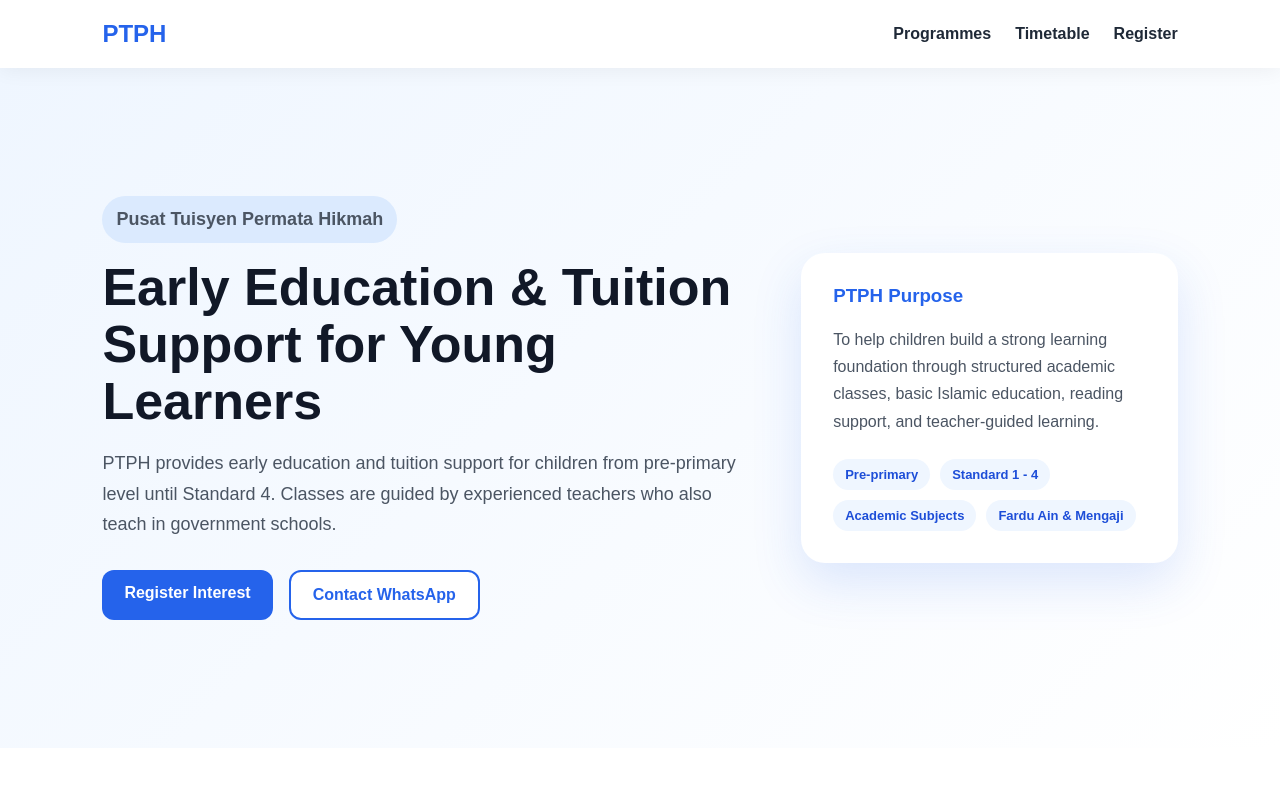
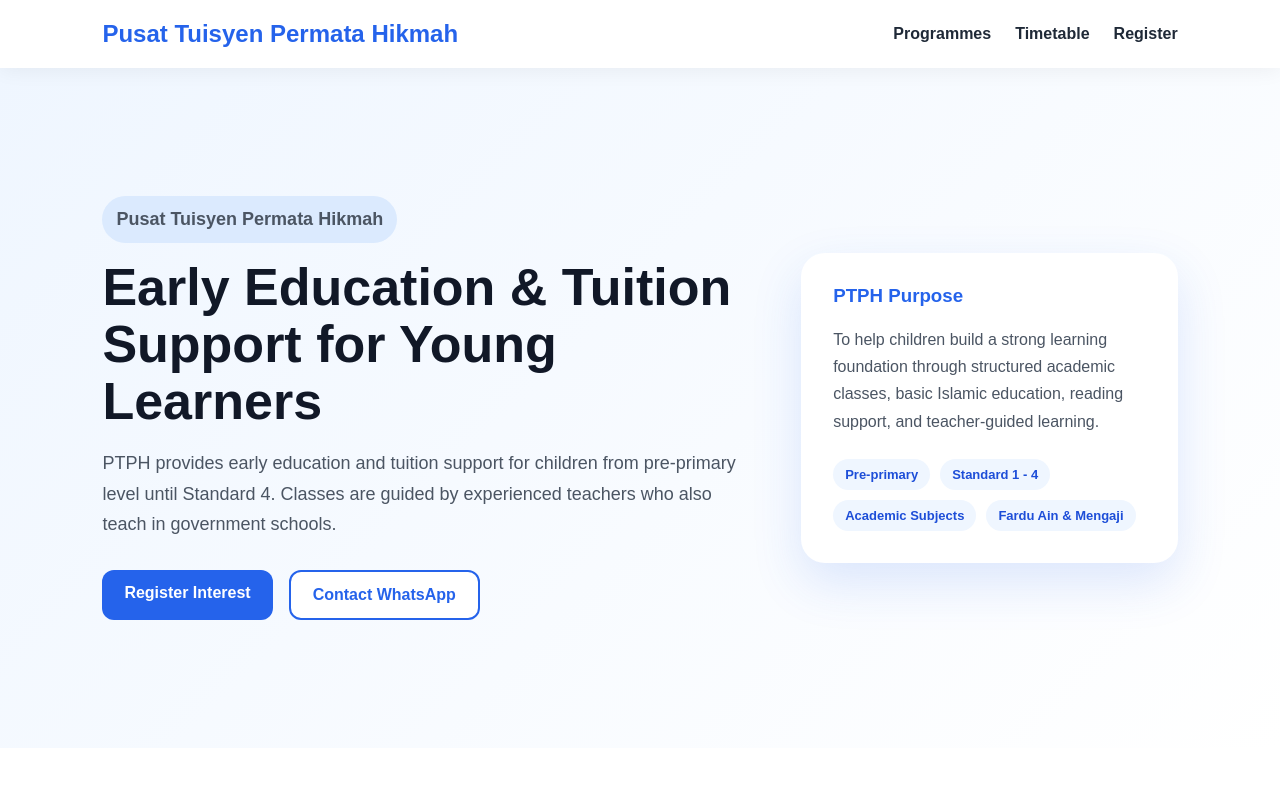
Before and after one commit to PikoChuu14/ptph-website, a React (Vite) app: page / in a window 1280 px wide. Shown: the top 800 px of the page. Built offline with nearby package versions, Linux system fonts and the light colour scheme.

Commit message:
change header title

```diff
--- a/src/App.jsx
+++ b/src/App.jsx
@@ -58,7 +58,7 @@ const timetable = [
 function Navbar() {
   return (
     <nav className="navbar">
-      <h2>PTPH</h2>
+      <h2>Pusat Tuisyen Permata Hikmah</h2>
 
       <div className="nav-links">
         <a href="#programmes">Programmes</a>
```
